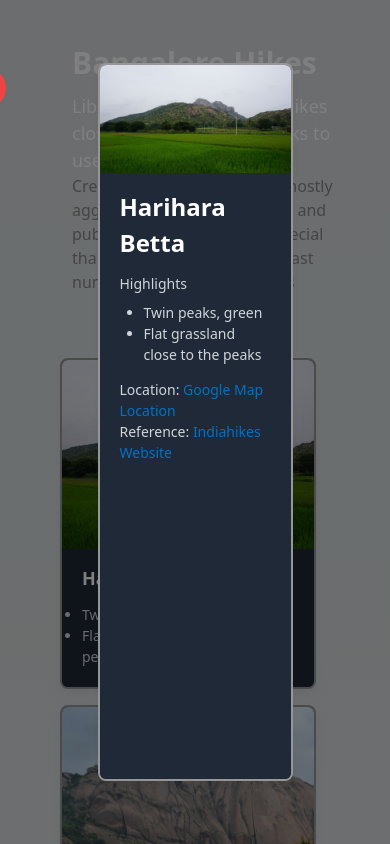
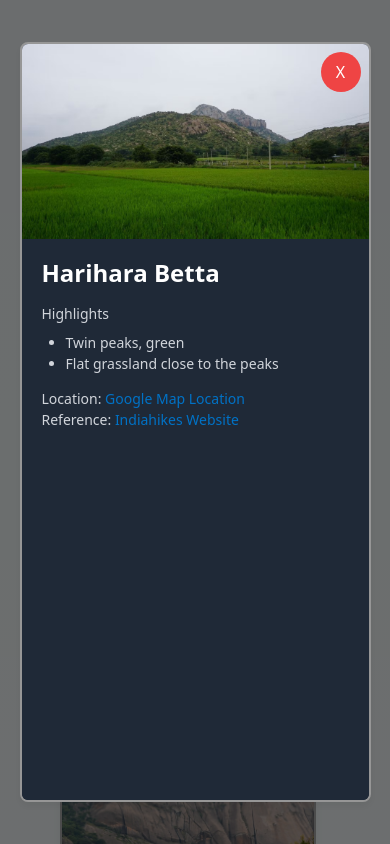
Before and after one commit to ananthu1834/bangalorehikes, a Next.js app: page / in a window 390 px wide. Both pictures are taken after a click on the element 188 px from the left and 523 px from the top of the page. Shown: the top 844 px of the page. Built offline with nearby package versions, Linux system fonts and the light colour scheme.

Commit message:
adjust button position and make box responsive to smaller screens

```diff
--- a/components/boxWithDetails.js
+++ b/components/boxWithDetails.js
@@ -19,17 +19,19 @@ function BoxWithDetails({hikeDetails, onClose}) {
         }}
       >
         <div
+          className="box-component"
           style={{
             display: "flex",
             flexDirection: "column",
             border: "2px solid rgba(150, 150, 150)",
             borderRadius: 8,
             overflow: "hidden",
-            width: "50%",
-            height: "85%",
+            // width: "50%",
+            height: "90%",
             backgroundColor: boxBackgroundColor,
             boxShadow: "0px 4px 8px rgba(0, 0, 0, 0.05)",
             overflow: "auto",
+            position: "relative"
           }}
         >
             <button
@@ -43,8 +45,8 @@ function BoxWithDetails({hikeDetails, onClose}) {
                 position: "absolute",
                 width: "40px",
                 height: "40px",
-                top: "68px",
-                right: "384px",
+                top: "8px",
+                right: "8px",
                 cursor: "pointer",
                 zIndex: 2,
             }}
--- a/styles/globals.css
+++ b/styles/globals.css
@@ -16,6 +16,18 @@
   }
 }
 
+.box-component {
+  width: 90%;
+}
+
+@media (min-width: 768px) {
+  .box-component {
+    width: 50%;
+  }
+}
+
+
+
 body {
   color: rgb(var(--foreground-rgb));
   background: linear-gradient(
```
